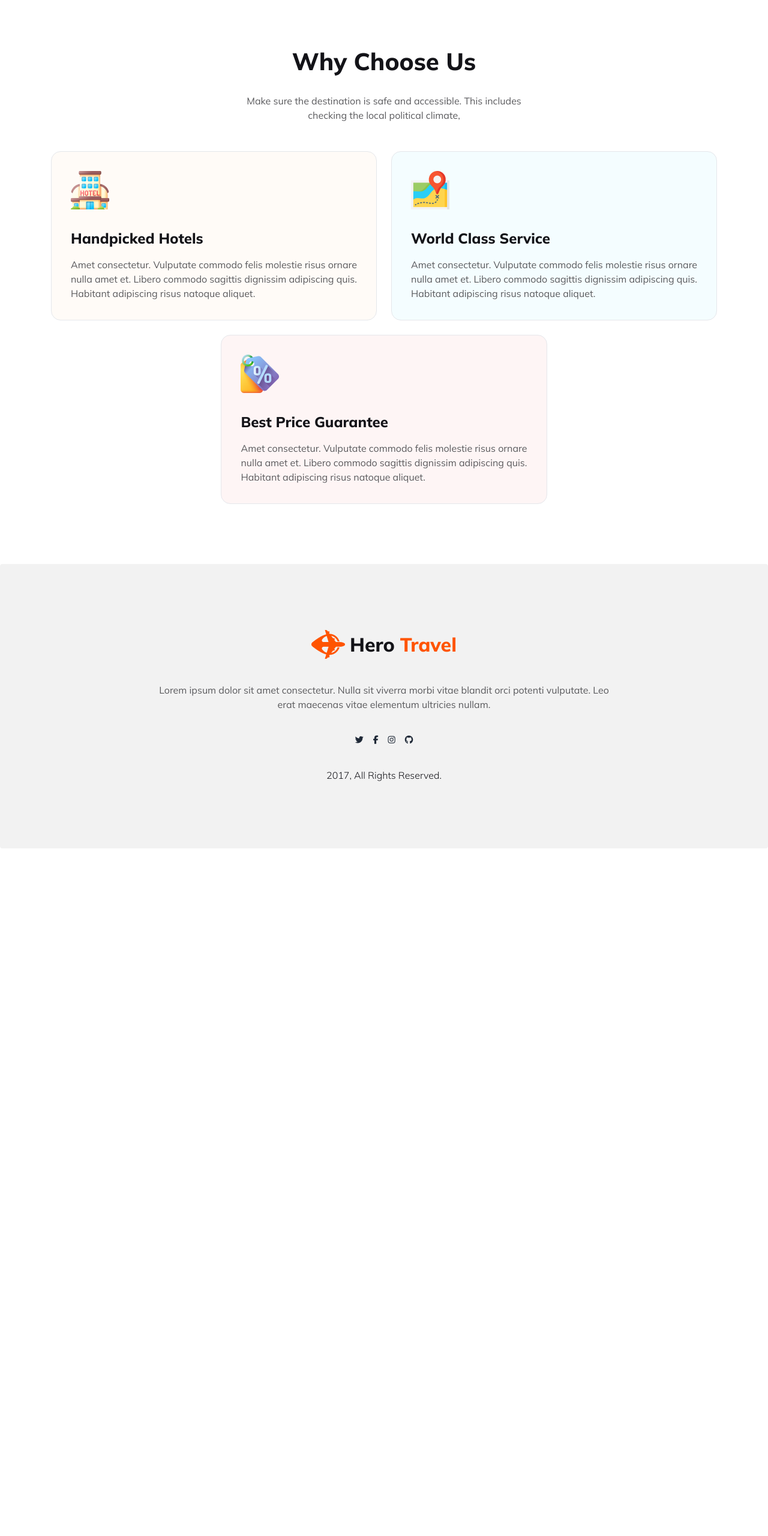
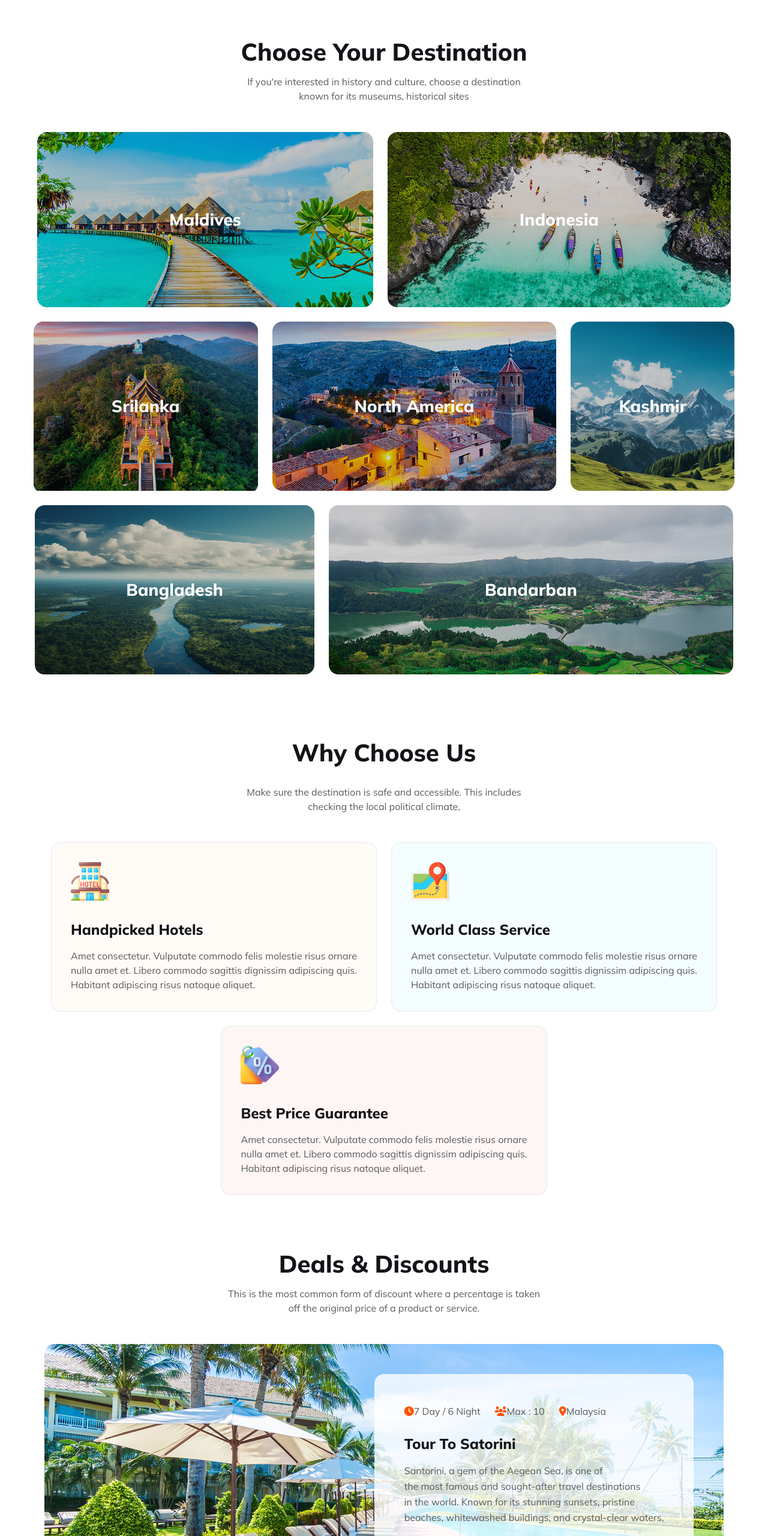
Before and after one commit to mdshahed1971/hero-travel, a plain HTML site: page index.html in a window 1280 px wide. Shown: the part 1420-3980 px from the top of the page at 60% size. Before the commit the page ends 2834 px from the top, so only its background shows below. Drawn offline with nearby package versions, Linux system fonts and the light colour scheme.

Commit message:
added desals and discount

```diff
--- a/index.html
+++ b/index.html
@@ -124,6 +124,55 @@
 
 <!-- Our Popular Tours end -->
 
+<!-- Choose Your Destination start -->
+<section class="container mx-auto mb-[100px]">
+  <div class="text-center">
+    <h2 class="text-[#131318] font-mulish lg:text-[40px] md:text-[30px] text-xl font-extrabold">Choose Your Destination</h2>
+    <p class="text-[#5A5A5D] font-mulish md:text-base text-sm mb-[48px] mt-[24px] font-nornal leading-[26px]"> If you're interested in history and culture, choose a destination <br>known for its museums, historical sites</p>
+  </div>
+
+
+  <div class="flex lg:flex-row flex-col justify-center gap-[24px] mb-[24px]">
+    <div class="rounded-[16px]" style="background-image: url(./img/Rectangle\ 5.png);">
+      <h2 class="py-[125px] px-[220px] text-[#FFF] text-[28px] font-mulish font-extrabold">Maldives</h2>
+    </div>
+    <div class="rounded-[16px]" style="background-image: url(./img/t-img.png);">
+     <h2 class="py-[125px] px-[220px] text-[#FFF] text-[28px] font-mulish font-extrabold">Indonesia</h2>
+    </div>
+  </div>
+
+
+
+
+  <div class="flex lg:flex-row flex-col justify-center gap-[24px] mb-[24px]">
+    <div class="" style="background-image:url(./img/Rectangle\ 6.png) ;">
+    <h2 class="py-[120px] px-[130px] text-[#FFF] text-[28px] font-mulish font-extrabold">Srilanka</h2>
+    </div>
+    <div class="rounded-[16px]" style="background-image: url(./img/Rectangle\ 7.png);">
+    <h2 class="px-[137px] py-[120px] text-[#FFF] text-[28px] font-mulish font-extrabold">North America</h2>
+    </div>
+    <div class="rounded-[16px]" style="background-image:url(./img/Rectangle\ 9.png) ;">
+    <h2 class="py-[120px] px-[80px] text-[#FFF] text-[28px] font-mulish font-extrabold">Kashmir</h2>
+    </div>
+  </div>
+
+
+
+  <div class="flex lg:flex-row flex-col justify-center gap-[24px]">
+    <div class="rounded-[16px]" style="background-image: url(./img/Rectangle\ 11.png);">
+    <h2 class="py-[120px] px-[152px] text-[#FFF] text-[28px] font-mulish font-extrabold">Bangladesh</h2>
+    </div>
+    <div class="rounded-[16px]" style="background-image: url(./img/Rectangle\ 10.png);">
+    <h2 class="py-[120px] px-[260px] text-[#FFF] text-[28px] font-mulish font-extrabold">Bandarban</h2>
+    </div>
+  </div>
+
+  </section>
+<!-- choose your destination end -->
+
+
+
+
 <!-- Why Choose Us start -->
 <section class="container mx-auto lg:mb-[100px] md:mb-[50px] mb-[24px]">
   <!-- Title Section -->
@@ -178,6 +227,77 @@
 
 <!-- Why Choose Us end -->
 
+<!-- Deals & Discounts start -->
+ <section class="mb-[100px]">
+<div class="text-center">
+  <h2 class="text-[#131318] font-mulish lg:text-[40px] md:text-[30px] text-xl font-extrabold">Deals & Discounts</h2>
+  <p class="text-[#5A5A5D] font-mulish md:text-base text-sm mb-[48px] mt-[24px] font-nornal leading-[26px]">This is the most common form of discount where a percentage is taken <br>off the original price of a product or service.</p>
+</div>
+
+<div class="flex justify-center mb-[24px]">
+<div class="py-[50px] rounded-[16px]" style="background-image: url(./img/s-img.png);">
+<div class=" p-[50px] mr-[50px] ml-[550px] rounded-[16px]" style="background: rgba(255, 255, 255, 0.80);">
+<div class="flex gap-[24px]">
+<div class="flex items-center">
+  <i class="fa-solid fa-clock text-[#FF5400]"></i>
+  <p class="text-[#5A5A5D] text-base font-normal font-mulish">7 Day / 6 Night</p>
+</div>
+<div class="flex items-center">
+  <i class="fa-solid fa-users text-[#FF5400]"></i>
+  <p class="text-[#5A5A5D] text-base font-normal font-mulish">Max : 10</p>
+</div>
+<div class="flex items-center">
+  <i class="fa-solid fa-location-dot text-[#FF5400]"></i>
+  <p class="text-[#5A5A5D] text-base font-normal font-mulish">Malaysia</p>
+</div>
+</div>
+
+<h3 class="text-[#131318] font-mulish font-extrabold text-2xl mt-[26px] mb-[16px]">Tour To Satorini</h3>
+<p class="text-[#5A5A5D] font-mulish text-base leading-[26px]">Santorini, a gem of the Aegean Sea, is one of <br>the most famous and sought-after travel destinations <br>in the world. Known for its stunning sunsets, pristine <br>beaches, whitewashed buildings, and crystal-clear waters, </p>
+<h4 class="text-[#FF5400] font-mulish font-extrabold text-xl mt-[16px] mb-[26px]">Price: $1300-$1500</h4>
+<a class="px-[23px] py-[14px] bg-[#FF5400] rounded-[8px] text-[#FFF] text-xl font-mulish font-extrabold">Book Now</a>
+</div>
+
+</div>
+</div>
+
+
+
+
+<div class="flex justify-center">
+  <div class="py-[50px] rounded-[16px]" style="background-image: url(./img/Rectangle\ 12.png);">
+  <div class=" p-[50px] mr-[535px] ml-[56px] rounded-[16px]" style="background: rgba(255, 255, 255, 0.80);">
+  <div class="flex gap-[24px]">
+  <div class="flex items-center">
+    <i class="fa-solid fa-clock text-[#FF5400]"></i>
+    <p class="text-[#5A5A5D] text-base font-normal font-mulish">7 Day / 6 Night</p>
+  </div>
+  <div class="flex items-center">
+    <i class="fa-solid fa-users text-[#FF5400]"></i>
+    <p class="text-[#5A5A5D] text-base font-normal font-mulish">Max : 10</p>
+  </div>
+  <div class="flex items-center">
+    <i class="fa-solid fa-location-dot text-[#FF5400]"></i>
+    <p class="text-[#5A5A5D] text-base font-normal font-mulish">Malaysia</p>
+  </div>
+  </div>
+
+
+
+  <h3 class="text-[#131318] font-mulish font-extrabold text-2xl mt-[26px] mb-[16px]">Tour To Satorini</h3>
+  <p class="text-[#5A5A5D] font-mulish text-base leading-[26px]">Santorini, a gem of the Aegean Sea, is one of <br>the most famous and sought-after travel destinations <br>in the world. Known for its stunning sunsets, pristine <br>beaches, whitewashed buildings, and crystal-clear waters, </p>
+  <h4 class="text-[#FF5400] font-mulish font-extrabold text-xl mt-[16px] mb-[26px]">Price: $1300-$1500</h4>
+  <a class="px-[23px] py-[14px] bg-[#FF5400] rounded-[8px] text-[#FFF] text-xl font-mulish font-extrabold">Book Now</a>
+  </div>
+
+  </div>
+  </div>
+
+</section>
+<!-- seals and discount end -->
+
+
+
 <!-- footer start -->
 <footer class="footer footer-center bg-base-200  rounded lg:py-[110px] md:py-[60px] py-[32px]">
   <div class="flex">
```
Also changed, not shown: note.txt.
